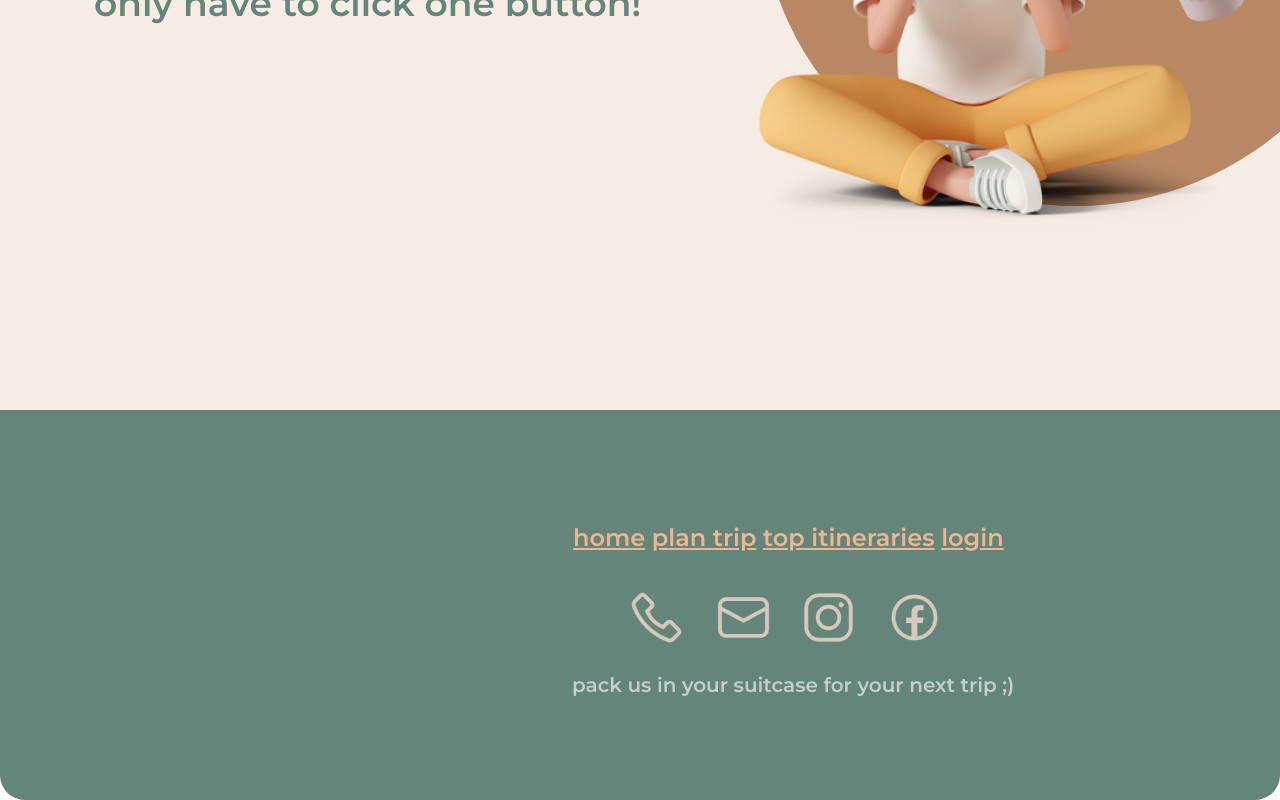
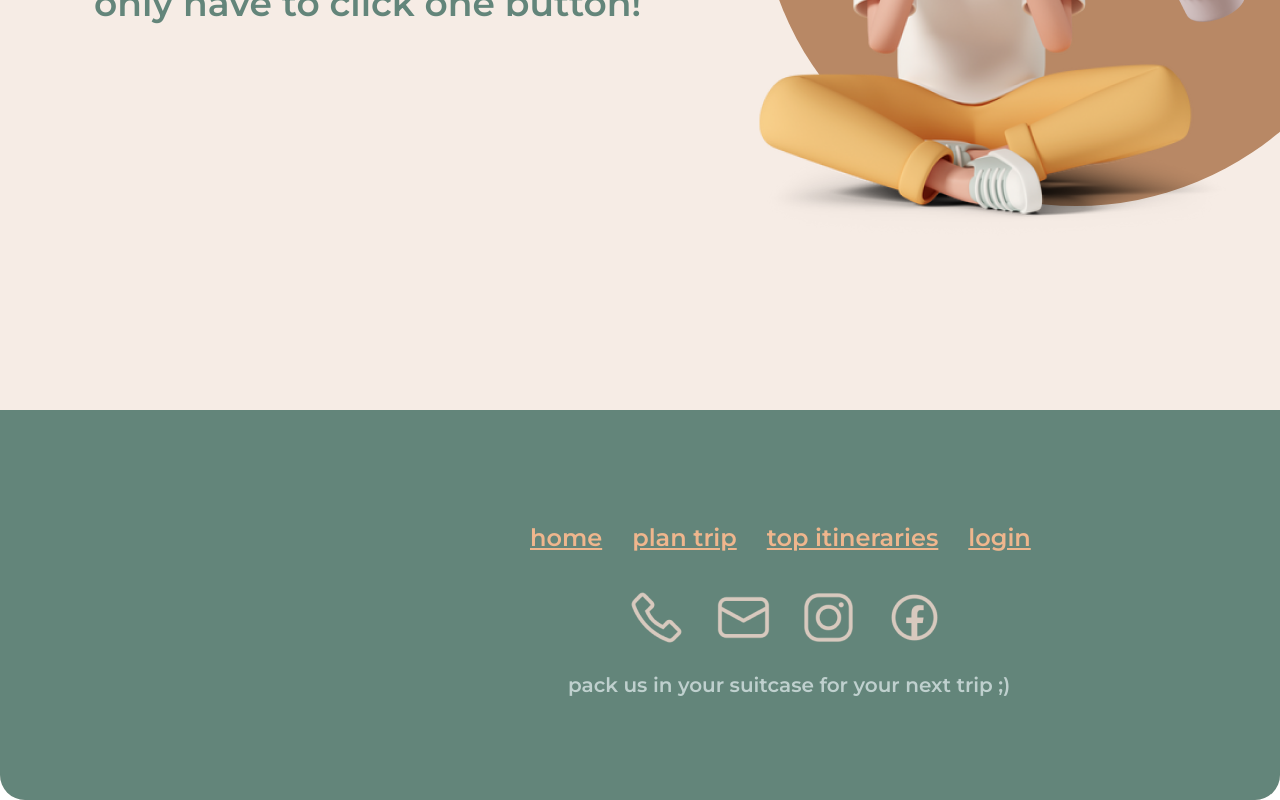
Before and after one commit to Yatsz/PawPal, a React (Create React App) app in the folder frontend/: page /home in a window 1280 px wide. Shown: the part 3210-4010 px from the top of the page. Built offline with nearby package versions, Linux system fonts and the light colour scheme; a web font is replaced by a local one.

Commit message:
Fixed formatting

```diff
--- a/frontend/src/pages/App.js
+++ b/frontend/src/pages/App.js
@@ -275,7 +275,7 @@ const App = () => {
           fontWeight: "500",
           color: "rgba(99, 133, 122, 0.8)",
           display: "inline-block",
-          width: "586px",
+          width: "700px",
         }}
       >
         Fill in these text bubbles and we will craft your trip
--- a/frontend/src/pages/Home.js
+++ b/frontend/src/pages/Home.js
@@ -280,19 +280,17 @@ const Home = () => {
   style={{
     position: "absolute",
     top: "3730px",
-          left: "573px",
+    left: "530px",
     fontWeight: "600",
     color: "#efb68d",
   }}
 >
-        <span style={{ textDecoration: "underline" }}>home</span>
-        {`            `}
-        <span style={{ textDecoration: "underline" }}>plan trip</span>
-        {`            `}
-        <span style={{ textDecoration: "underline" }}>top itineraries</span>
-        {`             `}
+  <span style={{ textDecoration: "underline", marginRight: "30px" }}>home</span>
+  <span style={{ textDecoration: "underline", marginRight: "30px" }}>plan trip</span>
+  <span style={{ textDecoration: "underline", marginRight: "30px" }}>top itineraries</span>
   <span style={{ textDecoration: "underline" }}>login</span>
 </div>
+
 
       <h3
         style={{
@@ -568,7 +566,7 @@ const Home = () => {
         style={{
           position: "absolute",
           top: "3880px",
-          left: "572px",
+          left: "568px",
           fontSize: "20px",
           fontWeight: "500",
           color: "#bfd0ce",
```
Also changed, not shown: 1 other file (tests, documents, lock files or other folders). Lines whose indentation alone changed are shown as unchanged.
